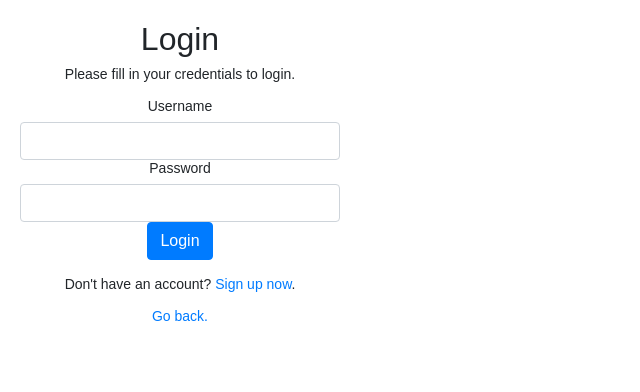
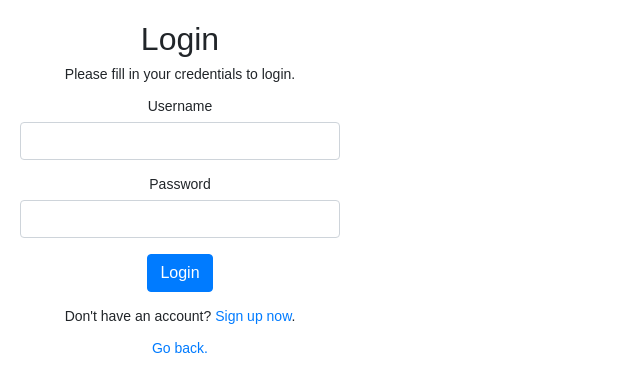
Before and after one commit to B3astyx/Goldmoon, a PHP site: page /login.php in a window 1280 px wide. Shown: the top 392 px of the page, without its empty margins (0-640 px from the left). Run offline with PHP 8.4, Linux system fonts and the light colour scheme.

Commit message:
Update login.php

```diff
--- a/goldmoon/login.php
+++ b/goldmoon/login.php
@@ -75,7 +75,7 @@ if($_SERVER["REQUEST_METHOD"] == "POST"){
     <style>
         body{ font: 14px sans-serif; text-align: center; }
         .wrapper{ width: 360px; padding: 20px; }
-        .form-control{ text-align: center; float: right;}
+        .form-control{ text-align: center; display: block; margin: auto; }
     </style>
 </head>
 <body>
```
